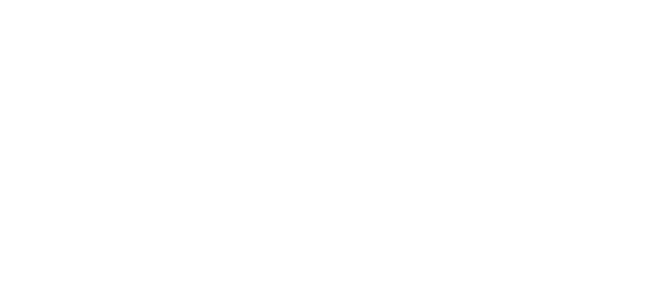
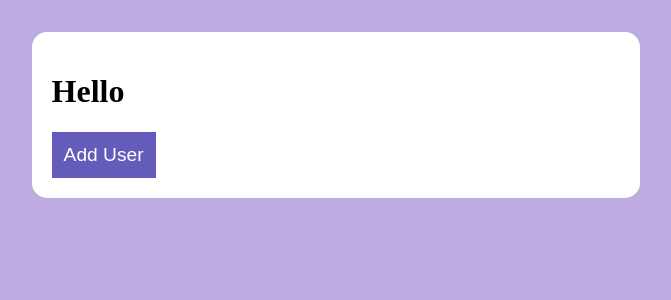
Before and after one commit to Programmer-Kishan/User-Addition-form-with-input-validations, a React (Create React App) app: page / in a window 1280 px wide. Shown: the top 300 px of the page, without its empty margins (304-975 px from the left). Built offline with nearby package versions, Linux system fonts and the light colour scheme.

Commit message:
Container and Button Component Added

```diff
--- a/src/App.css
+++ b/src/App.css
@@ -1,38 +1,8 @@
-.App {
-  text-align: center;
+/* #645CBB
+#A084DC
+#BFACE2
+#EBC7E6 */
+
+body {
+  background-color: #BFACE2;
 }
-
-.App-logo {
-  height: 40vmin;
-  pointer-events: none;
-}
-
-@media (prefers-reduced-motion: no-preference) {
-  .App-logo {
-    animation: App-logo-spin infinite 20s linear;
-  }
-}
-
-.App-header {
-  background-color: #282c34;
-  min-height: 100vh;
-  display: flex;
-  flex-direction: column;
-  align-items: center;
-  justify-content: center;
-  font-size: calc(10px + 2vmin);
-  color: white;
-}
-
-.App-link {
-  color: #61dafb;
-}
-
-@keyframes App-logo-spin {
-  from {
-    transform: rotate(0deg);
-  }
-  to {
-    transform: rotate(360deg);
-  }
-}
--- a/src/App.js
+++ b/src/App.js
@@ -1,11 +1,15 @@
 
-import './App.css';
+import Container from './Components/UI/Container/Container';
+import Button from './Components/UI/Button/Button';
+
+import "./App.css";
 
 function App() {
   return (
-    <div className="App">
-
-    </div>
+    <Container>
+      <h1>Hello</h1>
+      <Button type='button'>Add User</Button>
+    </Container>
   );
 }
 
--- /dev/null
+++ b/src/Components/UI/Button/Button.js
@@ -0,0 +1,12 @@
+
+import styles from './Button.module.css';
+
+const Button = (props) => {
+    return (
+        <button type={props.type} className={styles.button}>
+            {props.children}
+        </button>
+    );
+}
+
+export default Button;
--- /dev/null
+++ b/src/Components/UI/Button/Button.module.css
@@ -0,0 +1,8 @@
+
+.button {
+    border: none;
+    color: #fff;
+    background-color: #645CBB;
+    font-size: 1.2rem;
+    padding: 12px;
+}
--- /dev/null
+++ b/src/Components/UI/Container/Container.js
@@ -0,0 +1,12 @@
+
+import styles from './Container.module.css';
+
+const Container = (props) => {
+    return (
+        <div className={styles.container}>
+            {props.children}
+        </div>
+    );
+}
+
+export default Container;
--- /dev/null
+++ b/src/Components/UI/Container/Container.module.css
@@ -0,0 +1,8 @@
+
+.container {
+    width: 45%;
+    margin: 2em auto;
+    padding: 20px;
+    background-color: #fff;
+    border-radius: 15px;
+}
```
